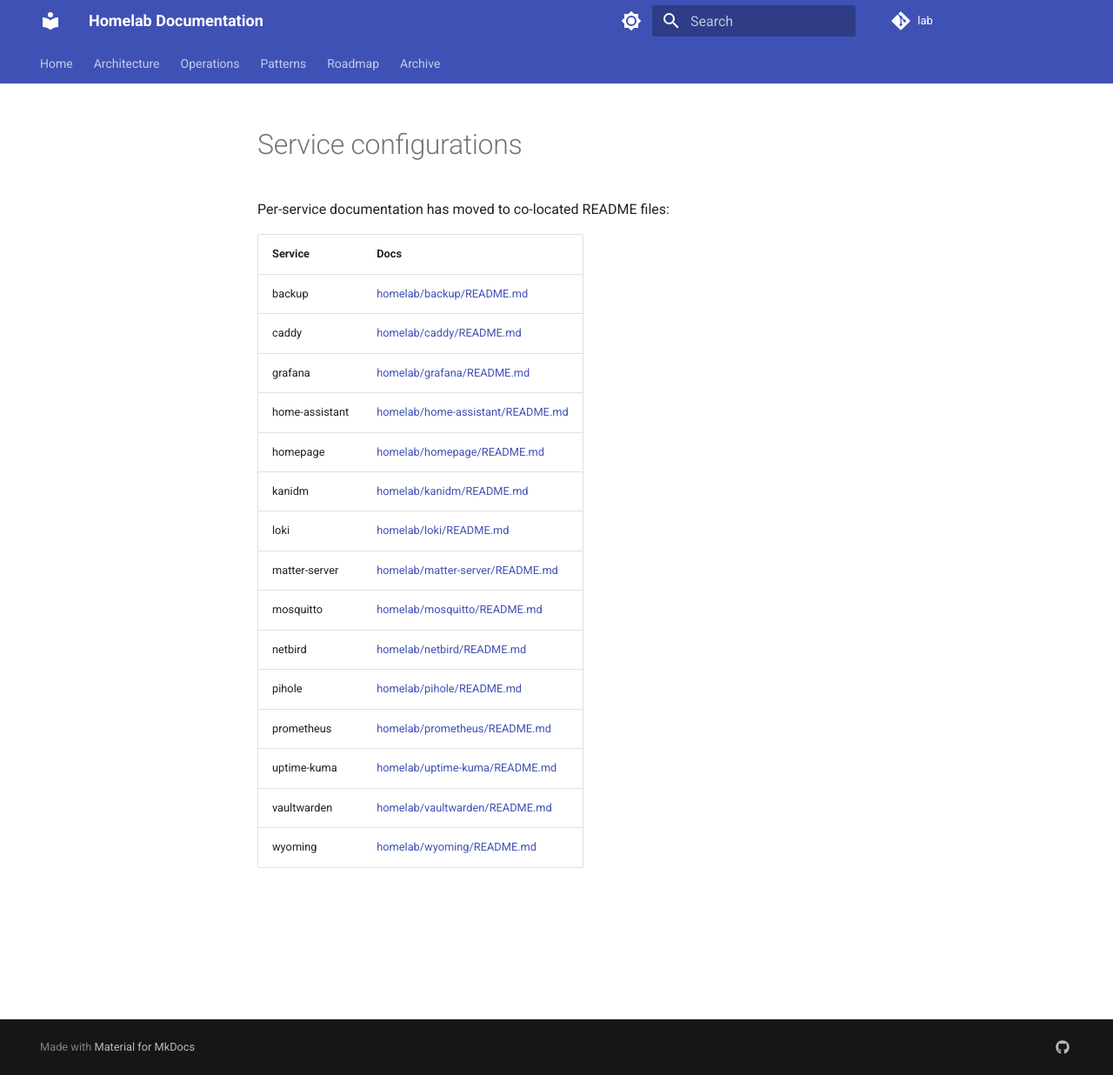
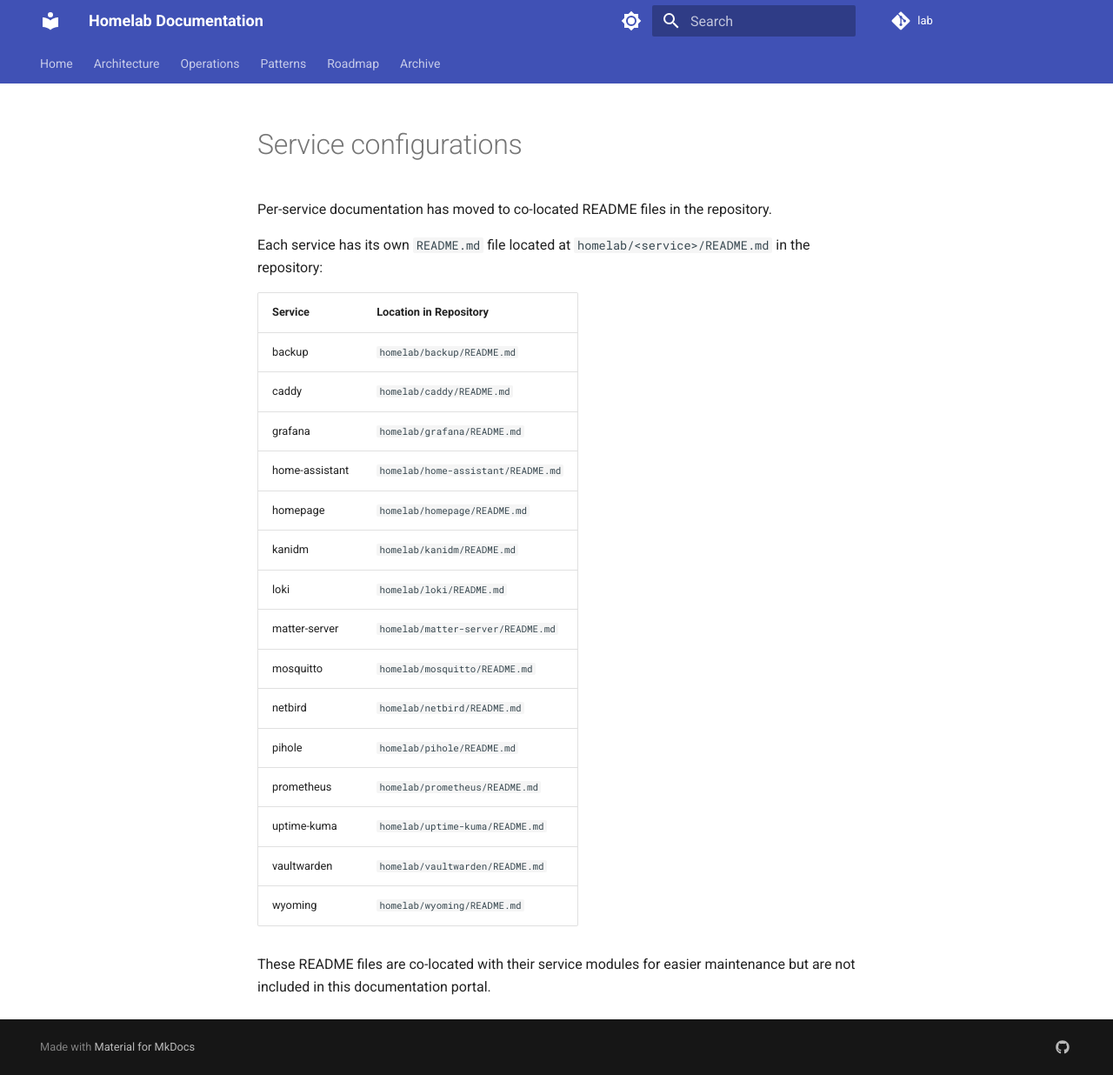
Before and after one commit to grabp/homelab, an MkDocs documentation site: the page built from docs/SERVICE-CONFIGS.md, in a window 1280 px wide and 1236 px high. Shown: the whole window at 87% size. Built offline with MkDocs 1.6.1 and Material for MkDocs 9.7.7, drawn with Linux system fonts in a browser that asks for light colours; comment, search, counter and statistics services are not loaded.

Commit message:
feat(docs): add MkDocs documentation portal

```diff
--- a/docs/SERVICE-CONFIGS.md
+++ b/docs/SERVICE-CONFIGS.md
@@ -5,22 +5,26 @@
 
 # Service configurations
 
-Per-service documentation has moved to co-located README files:
+Per-service documentation has moved to co-located README files in the repository.
 
-| Service | Docs |
-|---------|------|
-| backup | [homelab/backup/README.md](../homelab/backup/README.md) |
-| caddy | [homelab/caddy/README.md](../homelab/caddy/README.md) |
-| grafana | [homelab/grafana/README.md](../homelab/grafana/README.md) |
-| home-assistant | [homelab/home-assistant/README.md](../homelab/home-assistant/README.md) |
-| homepage | [homelab/homepage/README.md](../homelab/homepage/README.md) |
-| kanidm | [homelab/kanidm/README.md](../homelab/kanidm/README.md) |
-| loki | [homelab/loki/README.md](../homelab/loki/README.md) |
-| matter-server | [homelab/matter-server/README.md](../homelab/matter-server/README.md) |
-| mosquitto | [homelab/mosquitto/README.md](../homelab/mosquitto/README.md) |
-| netbird | [homelab/netbird/README.md](../homelab/netbird/README.md) |
-| pihole | [homelab/pihole/README.md](../homelab/pihole/README.md) |
-| prometheus | [homelab/prometheus/README.md](../homelab/prometheus/README.md) |
-| uptime-kuma | [homelab/uptime-kuma/README.md](../homelab/uptime-kuma/README.md) |
-| vaultwarden | [homelab/vaultwarden/README.md](../homelab/vaultwarden/README.md) |
-| wyoming | [homelab/wyoming/README.md](../homelab/wyoming/README.md) |
+Each service has its own `README.md` file located at `homelab/<service>/README.md` in the repository:
+
+| Service | Location in Repository |
+|---------|------------------------|
+| backup | `homelab/backup/README.md` |
+| caddy | `homelab/caddy/README.md` |
+| grafana | `homelab/grafana/README.md` |
+| home-assistant | `homelab/home-assistant/README.md` |
+| homepage | `homelab/homepage/README.md` |
+| kanidm | `homelab/kanidm/README.md` |
+| loki | `homelab/loki/README.md` |
+| matter-server | `homelab/matter-server/README.md` |
+| mosquitto | `homelab/mosquitto/README.md` |
+| netbird | `homelab/netbird/README.md` |
+| pihole | `homelab/pihole/README.md` |
+| prometheus | `homelab/prometheus/README.md` |
+| uptime-kuma | `homelab/uptime-kuma/README.md` |
+| vaultwarden | `homelab/vaultwarden/README.md` |
+| wyoming | `homelab/wyoming/README.md` |
+
+These README files are co-located with their service modules for easier maintenance but are not included in this documentation portal.
```
Also changed, not shown: docs/ARCHITECTURE.md (+2 -2 lines), docs/index.md (+12 -12 lines), docs/roadmap/index.md (+1 -1 lines).
